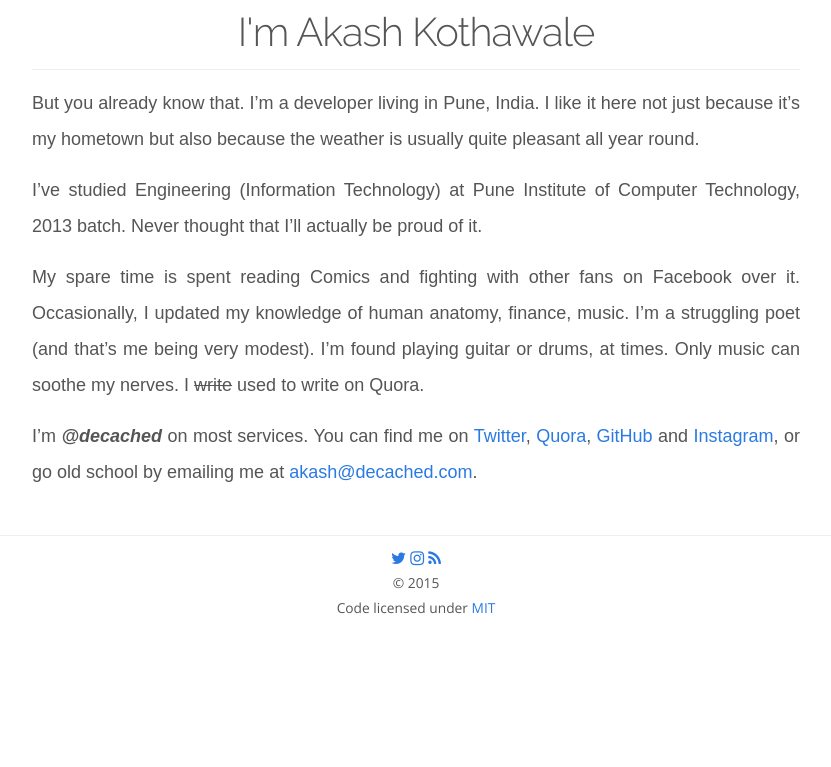
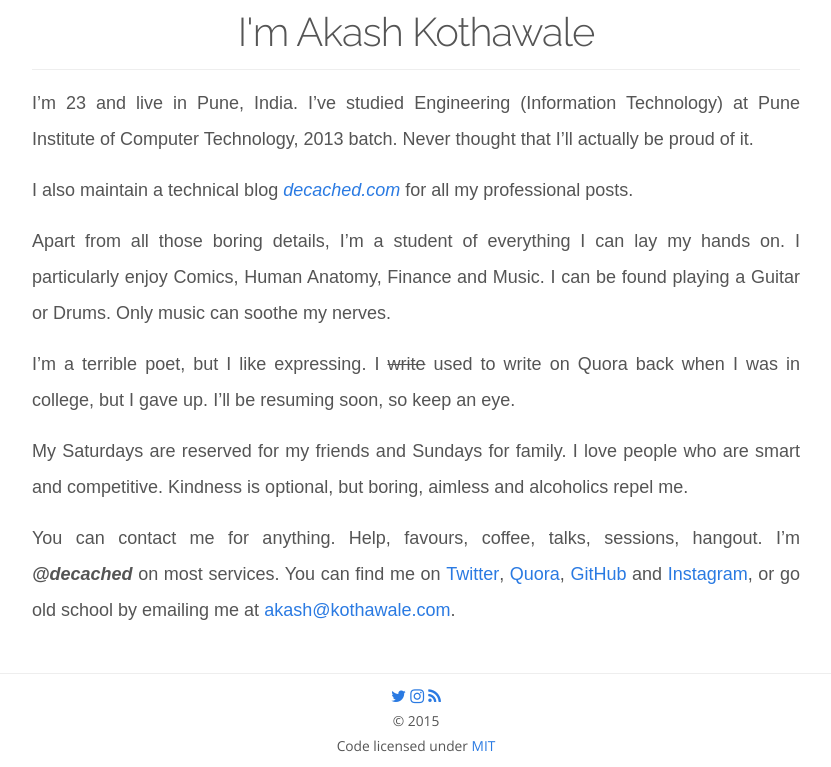
Before and after one commit to decached/kothawale.com, a Jekyll site: the page built from about.md, in a window 1280 px wide. Shown: the part 412-1179 px from the top of the page, without its empty margins (224-1055 px from the left). Built offline with Jekyll 4.4.1, drawn with Linux system fonts in a browser that asks for light colours; nearby versions of some CDN libraries; some web fonts are replaced; before the commit the page ends 1041 px from its top, so only the background shows below that.

Commit message:
bout: Update to make it less technical.
Signed-off-by: Akash Kothawale <akash@decached.com>

```diff
--- a/_config.yml
+++ b/_config.yml
@@ -2,12 +2,12 @@
 title: Kothawale.com — Akash Kothawale
 author: Akash Kothawale
 alias: decached
-email: akash@decached.com
+email: akash@kothawale.com
 dp: https://s.gravatar.com/avatar/d7e35b17d3d8c8164e546648264fb88b?s=800
 description: > # this means to ignore newlines until "baseurl:"
     Terrible Poet, Musician, Comic Nerd, Engineer.
 baseurl: "" # the subpath of your site, e.g. /blog/
-url: "http://kothawale.com" # the base hostname & protocol for your site
+url: "https://kothawale.com" # the base hostname & protocol for your site
 
 # Build settings
 markdown: kramdown
--- a/_sass/_layout.scss
+++ b/_sass/_layout.scss
@@ -89,6 +89,10 @@
         font-size: $base-font-size - 2;
     }
 
+    a {
+        font-weight: $base-font-weight + 100;
+    }
+
     h1 {
         font-size: 36px;
 
--- a/about.md
+++ b/about.md
@@ -7,17 +7,24 @@
 image: /images/about.jpg
 ---
 
-But you already know that. I'm a developer living in Pune, India. I like it here
-not just because it's my hometown but also because the weather is usually quite
-pleasant all year round.
+I'm 23 and live in Pune, India. I’ve studied Engineering (Information
+Technology) at Pune Institute of Computer Technology, 2013 batch. Never thought
+that I’ll actually be proud of it.
 
-I’ve studied Engineering (Information Technology) at Pune Institute of Computer
-Technology, 2013 batch. Never thought that I’ll actually be proud of it.
+I also maintain a technical blog
+*[decached.com](https://decached.com){:target="_blank"}* for all my professional
+posts.
 
-My spare time is spent reading Comics and fighting with other fans on Facebook
-over it. Occasionally, I updated my knowledge of human anatomy, finance, music.
-I’m a struggling poet (and that’s me being very modest). I’m found playing
-guitar or drums, at times. Only music can soothe my nerves. I <s>write</s> used
-to write on Quora.
+Apart from all those boring details, I'm a student of everything I can lay my
+hands on. I particularly enjoy Comics, Human Anatomy, Finance and Music. I can
+be found playing a Guitar or Drums. Only music can soothe my nerves.
 
-I'm ***@decached*** on most services. You can find me on [Twitter](https://twitter.com/{{ site.alias }}), [Quora](https://quora.com/{{ site.author | slugify }}), [GitHub](https://github.com/{{ site.alias }}) and [Instagram](https://instagram.com/{{ site.alias }}), or go old school by emailing me at [{{ site.email }}](mailto:{{ site.email }}).
+I’m a terrible poet, but I like expressing. I <s>write</s> used to write on
+Quora back when I was in college, but I gave up. I'll be resuming soon, so keep
+an eye.
+
+My Saturdays are reserved for my friends and Sundays for family. I love people
+who are smart and competitive. Kindness is optional, but boring, aimless and
+alcoholics repel me.
+
+You can contact me for anything. Help, favours, coffee, talks, sessions, hangout. I'm ***@decached*** on most services. You can find me on [Twitter](https://twitter.com/{{ site.alias }}), [Quora](https://quora.com/{{ site.author | slugify }}), [GitHub](https://github.com/{{ site.alias }}) and [Instagram](https://instagram.com/{{ site.alias }}), or go old school by emailing me at [{{ site.email }}](mailto:{{ site.email }}).
```
